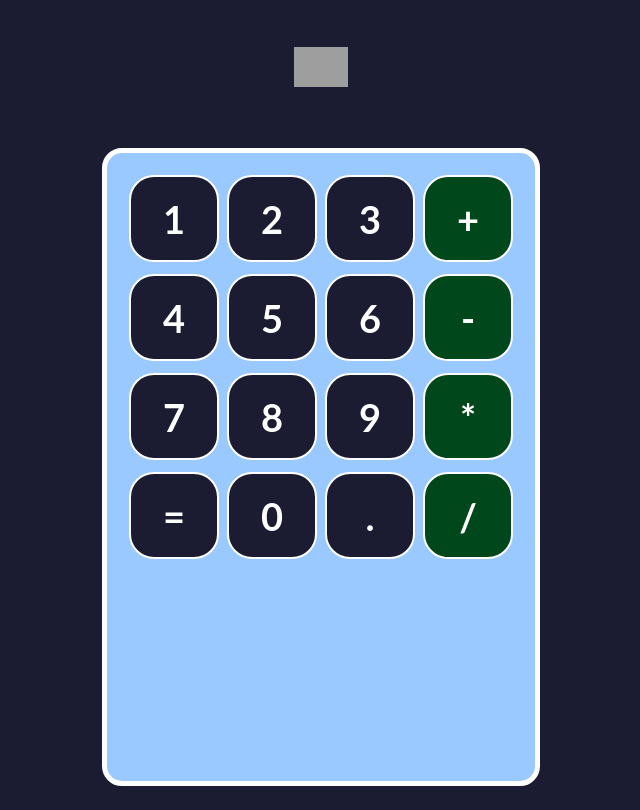
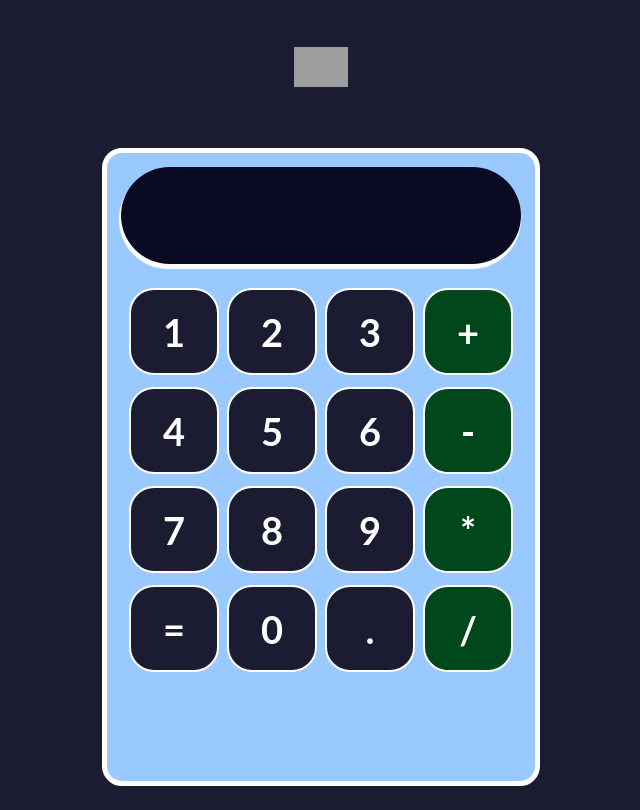
Before and after one commit to vmarialuzm/react-calculadora-interactiva-freecodecamp, a React (Create React App) app: page / in a window 1280 px wide. Shown: the whole page, without its empty margins (319-959 px from the left). Built offline with nearby package versions, Linux system fonts and the light colour scheme; grey boxes are pictures that could not be loaded.

Commit message:
Componente pantalla

```diff
--- a/src/App.js
+++ b/src/App.js
@@ -1,6 +1,7 @@
 import './App.css';
 import freeCodeCampLogo from './imagenes/freecodecamp-logo.png'
 import Boton from './componentes/Boton';
+import Pantalla from './componentes/Pantalla';
 
 function App() {
   return (
@@ -12,6 +13,7 @@ function App() {
           alt='Logo de freeCodeCamp' />
       </div>
       <div className='contenedor-calculadora'>
+        <Pantalla />
         <div className='fila'>
           <Boton>1</Boton>
           <Boton>2</Boton>
--- /dev/null
+++ b/src/componentes/Pantalla.js
@@ -0,0 +1,10 @@
+import React from 'react'
+import '../hojas-de-estilo/Pantalla.css'
+
+const Pantalla = ({ input }) => (
+  <div className='input'>
+    {input}
+  </div>
+);
+
+export default Pantalla;
--- /dev/null
+++ b/src/hojas-de-estilo/Pantalla.css
@@ -0,0 +1,16 @@
+.input {
+    height: 75px;
+    border-radius: 50px;
+    margin-bottom: 20px;
+    display: flex;
+    justify-content: flex-end;
+    align-items: center;
+    font-weight: bold;
+    font-size: 30px;
+    background-color: #0a0a23;
+    color: white;
+    padding: 11px;
+    padding-right: 30px;
+    margin: 1px solid #888;
+    box-shadow: -1px 4px 1px 1px white;
+}
```
